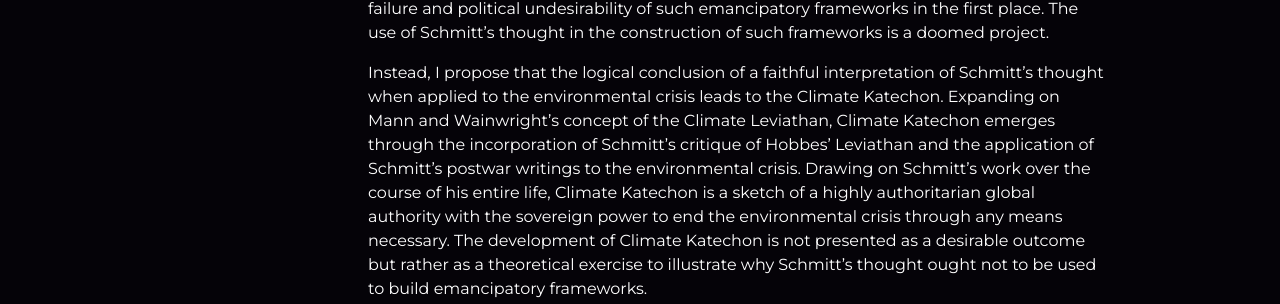
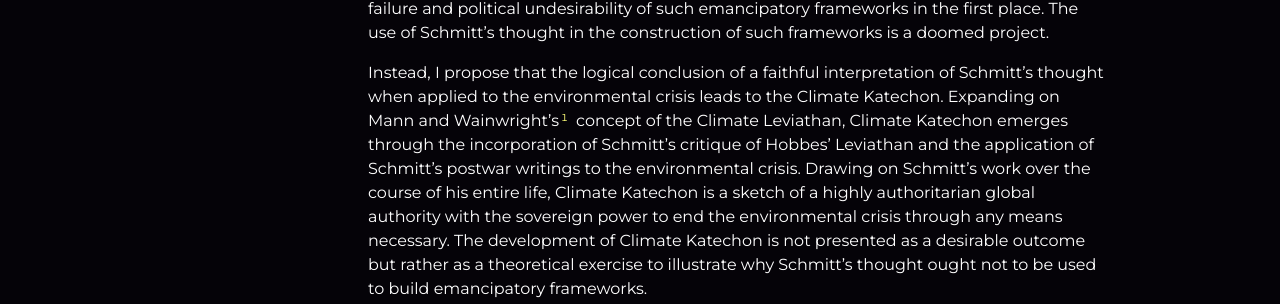
Before and after one commit to jeffrey-t-liu/jeffrey-t-liu.github.io, a Jekyll site: the page built from climate_katechon.md, in a window 1280 px wide and 900 px high. Shown: the part 444-748 px from the top of the window. Built offline with Jekyll 4.4.1, drawn with Linux system fonts in a browser that asks for light colours; some of the changed lines change nothing that is shown.

Commit message:
Update climate_katechon.md

```diff
--- a/climate_katechon.md
+++ b/climate_katechon.md
@@ -10,7 +10,8 @@ This paper explores the perplexing uptake of the legal-political thought of Carl
 
 However, I argue that the attempts by scholars like Latour to appropriate Schmitt’s thought for such means ultimately ends in failure. Schmitt’s political thought cannot be divorced from the antagonistic teleology they originally served to legitimate and Schmitt’s own interpretation of Christian eschatology. Latour's attempts to create an emancipatory political framework for the resolution of the environmental crisis through the political thought of Schmitt ends in failure because Schmitt’s thought is itself predicated upon the failure and political undesirability of such emancipatory frameworks in the first place. The use of Schmitt’s thought in the construction of such frameworks is a doomed project.
 
-Instead, I propose that the logical conclusion of a faithful interpretation of Schmitt’s thought when applied to the environmental crisis leads to the Climate Katechon. Expanding on Mann and Wainwright’s concept of the Climate Leviathan, Climate Katechon emerges through the incorporation of Schmitt’s critique of Hobbes’ Leviathan and the application of Schmitt’s postwar writings to the environmental crisis. Drawing on Schmitt’s work over the course of his entire life, Climate Katechon is a sketch of a highly authoritarian global authority with the sovereign power to end the environmental crisis through any means necessary. The development of Climate Katechon is not presented as a desirable outcome but rather as a theoretical exercise to illustrate why Schmitt’s thought ought not to be used to build emancipatory frameworks.
+<p>Instead, I propose that the logical conclusion of a faithful interpretation of Schmitt’s thought when applied to the environmental crisis leads to the Climate Katechon. Expanding on Mann and Wainwright’s<a class="footnote">&sup1;<span>Mann, Geoff, and Joel Wainwright. 2020. Climate Leviathan: A Political Theory of Our Planetary Future. S.L.: Verso.</span></a> concept of the Climate Leviathan, Climate Katechon emerges through the incorporation of Schmitt’s critique of Hobbes’ Leviathan and the application of Schmitt’s postwar writings to the environmental crisis. Drawing on Schmitt’s work over the course of his entire life, Climate Katechon is a sketch of a highly authoritarian global authority with the sovereign power to end the environmental crisis through any means necessary. The development of Climate Katechon is not presented as a desirable outcome but rather as a theoretical exercise to illustrate why Schmitt’s thought ought not to be used to build emancipatory frameworks.
+</p>
 
 
 
```
